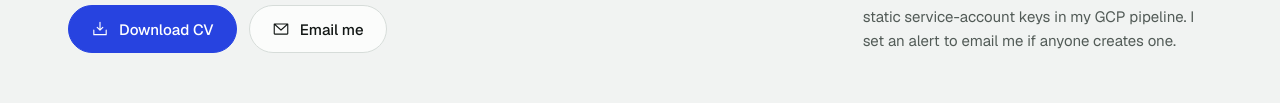
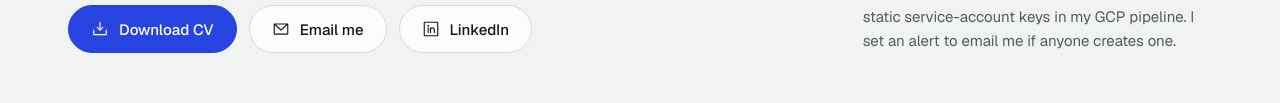
Before and after one commit to Ksashav/Ksashav.github.io, a plain HTML site: page index.html in a window 1280 px wide. Shown: the part 676-779 px from the top of the page. Drawn offline with nearby package versions, Linux system fonts and the light colour scheme.

Commit message:
Add LinkedIn button to the hero
Co-Authored-By: Claude Opus 5.5 <noreply@anthropic.com>

```diff
--- a/index.html
+++ b/index.html
@@ -267,6 +267,7 @@
       <div class="hero-cta enter" style="--i:3">
         <a class="btn btn-primary" href="cv.pdf" download><svg class="icon" aria-hidden="true" focusable="false" xmlns="http://www.w3.org/2000/svg" viewBox="0 0 256 256" fill="currentColor"><path d="M224,144v64a8,8,0,0,1-8,8H40a8,8,0,0,1-8-8V144a8,8,0,0,1,16,0v56H208V144a8,8,0,0,1,16,0Zm-101.66,5.66a8,8,0,0,0,11.32,0l40-40a8,8,0,0,0-11.32-11.32L136,124.69V32a8,8,0,0,0-16,0v92.69L93.66,98.34a8,8,0,0,0-11.32,11.32Z"/></svg>Download CV</a>
         <a class="btn" href="mailto:sasha2006kol@gmail.com"><svg class="icon" aria-hidden="true" focusable="false" xmlns="http://www.w3.org/2000/svg" viewBox="0 0 256 256" fill="currentColor"><path d="M224,48H32a8,8,0,0,0-8,8V192a16,16,0,0,0,16,16H216a16,16,0,0,0,16-16V56A8,8,0,0,0,224,48ZM203.43,64,128,133.15,52.57,64ZM216,192H40V74.19l82.59,75.71a8,8,0,0,0,10.82,0L216,74.19V192Z"/></svg>Email me</a>
+        <a class="btn" href="https://www.linkedin.com/in/oleksandr-kolko-9158862b4/"><svg class="icon" aria-hidden="true" focusable="false" xmlns="http://www.w3.org/2000/svg" viewBox="0 0 256 256" fill="currentColor"><path d="M216,24H40A16,16,0,0,0,24,40V216a16,16,0,0,0,16,16H216a16,16,0,0,0,16-16V40A16,16,0,0,0,216,24Zm0,192H40V40H216V216ZM96,112v64a8,8,0,0,1-16,0V112a8,8,0,0,1,16,0Zm88,28v36a8,8,0,0,1-16,0V140a20,20,0,0,0-40,0v36a8,8,0,0,1-16,0V112a8,8,0,0,1,15.79-1.78A36,36,0,0,1,184,140ZM100,84A12,12,0,1,1,88,72,12,12,0,0,1,100,84Z"/></svg>LinkedIn</a>
       </div>
     </div>
 
```
